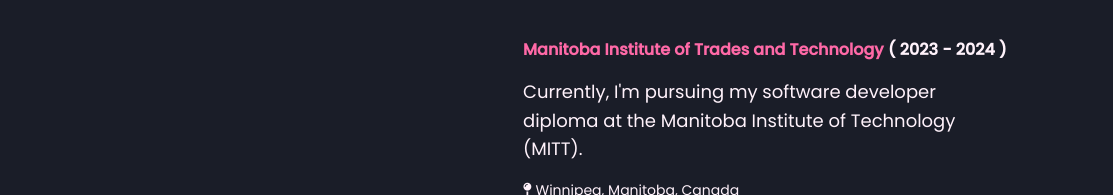
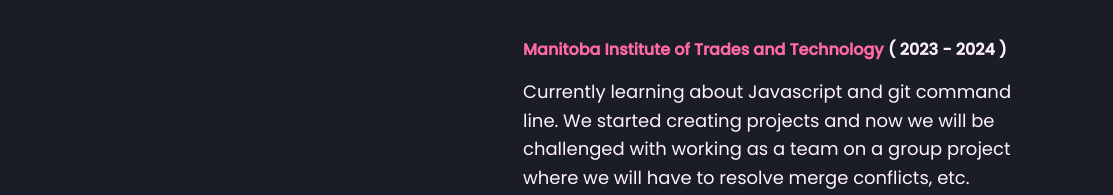
Before and after one commit to mcguenette/my-new-website, a website: page index.html in a window 1280 px wide. Shown: the part 695-890 px from the top of the page, 167-1280 px from the left. Drawn offline with nearby package versions, Linux system fonts and the light colour scheme; a web font is replaced by a local one.

Commit message:
post submission - xp update and adding shadow scroll

```diff
--- a/index.html
+++ b/index.html
@@ -57,7 +57,7 @@
                             class="fa-brands fa-github"></i></a>
                 </nav>
             </header>
-            <main>
+            <main class="overflow">
                 <section id="about">
                     <div>
                         <p>Hello world, my name is MC and I am a bilingual
@@ -87,9 +87,9 @@
                     <div class="group-list">
                         <h3>Manitoba Institute of Trades and Technology <span> (
                                 2023 - 2024 )</span></h3>
-                        <p> Currently, I'm pursuing my software developer
-                            diploma at the Manitoba Institute of Technology
-                            (MITT).
+                        <p> Currently learning about Javascript and git command line. We started
+                            creating projects and now we will be challenged with working as a team
+                            on a group project where we will have to resolve merge conflicts, etc.
                         </p>
                         <p class="location"><i class="fa-solid fa-map-pin"></i>
                             Winnipeg, Manitoba, Canada</p>
--- a/src/main.js
+++ b/src/main.js
@@ -111,3 +111,10 @@
 
     window.addEventListener('load', updateActiveLink);
   });
+
+
+  // Scroll shadow
+
+  window.addEventListener("input", (e) => {
+    overflow.style.width = `${e.target.value}%`;
+  });
--- a/src/style.css
+++ b/src/style.css
@@ -374,3 +374,32 @@
         margin-bottom: 10px;
     }
   }
+
+
+  /* Shadow Scroll */
+  .overflow {
+    animation: shadow-inside linear;
+    animation-timeline: scroll(self inline);
+    overflow-x: auto;
+    width: 50%;
+  }
+
+  @keyframes shadow-inside {
+    from {
+      box-shadow: inset 0px 10px 15px 0px rgb(0 0 0 / 0.5);
+    }
+
+    to {
+      box-shadow: inset 0px -10px 15px 0px rgb(0 0 0 / 0.5);
+    }
+  }
+
+  @keyframes shadow-outside {
+    from {
+      box-shadow: none;
+    }
+
+    to {
+      box-shadow: 0px 10px 15px 0px rgba(0, 0, 0, 0.741);
+    }
+  }
```
